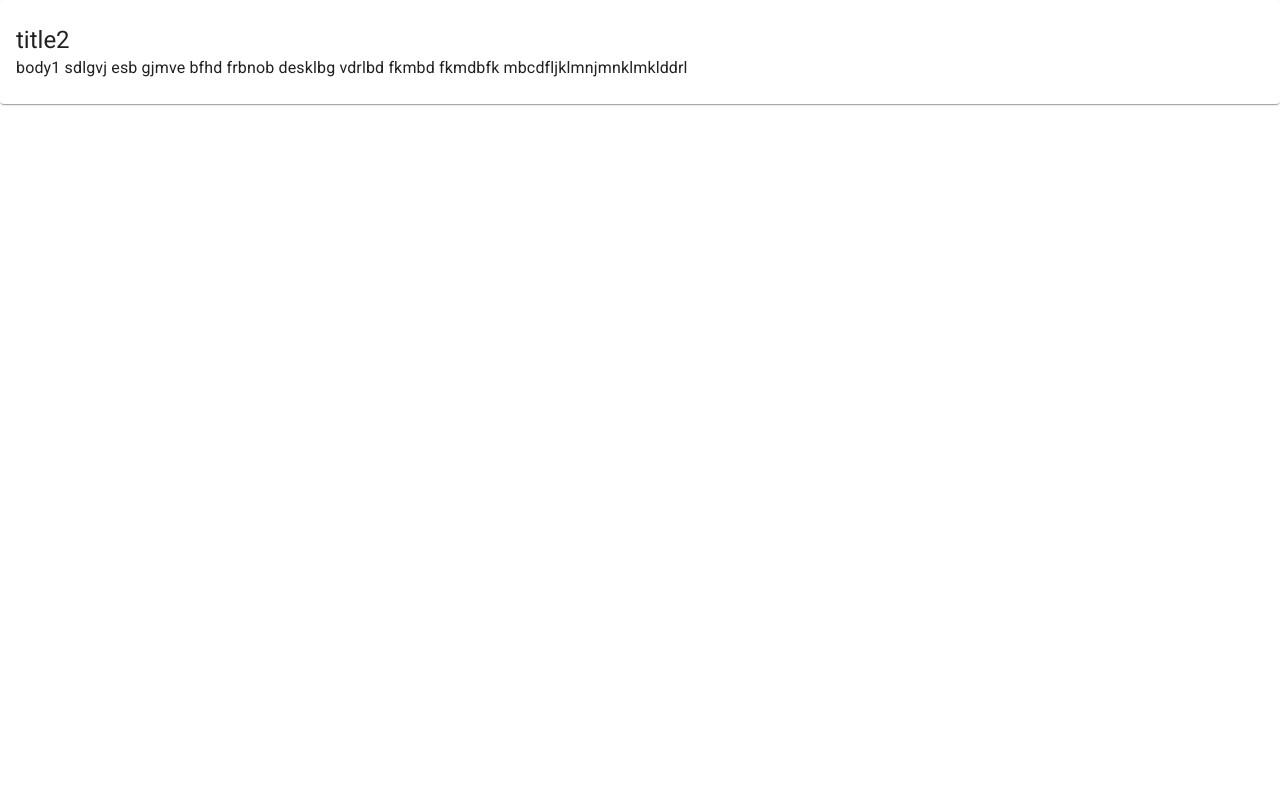
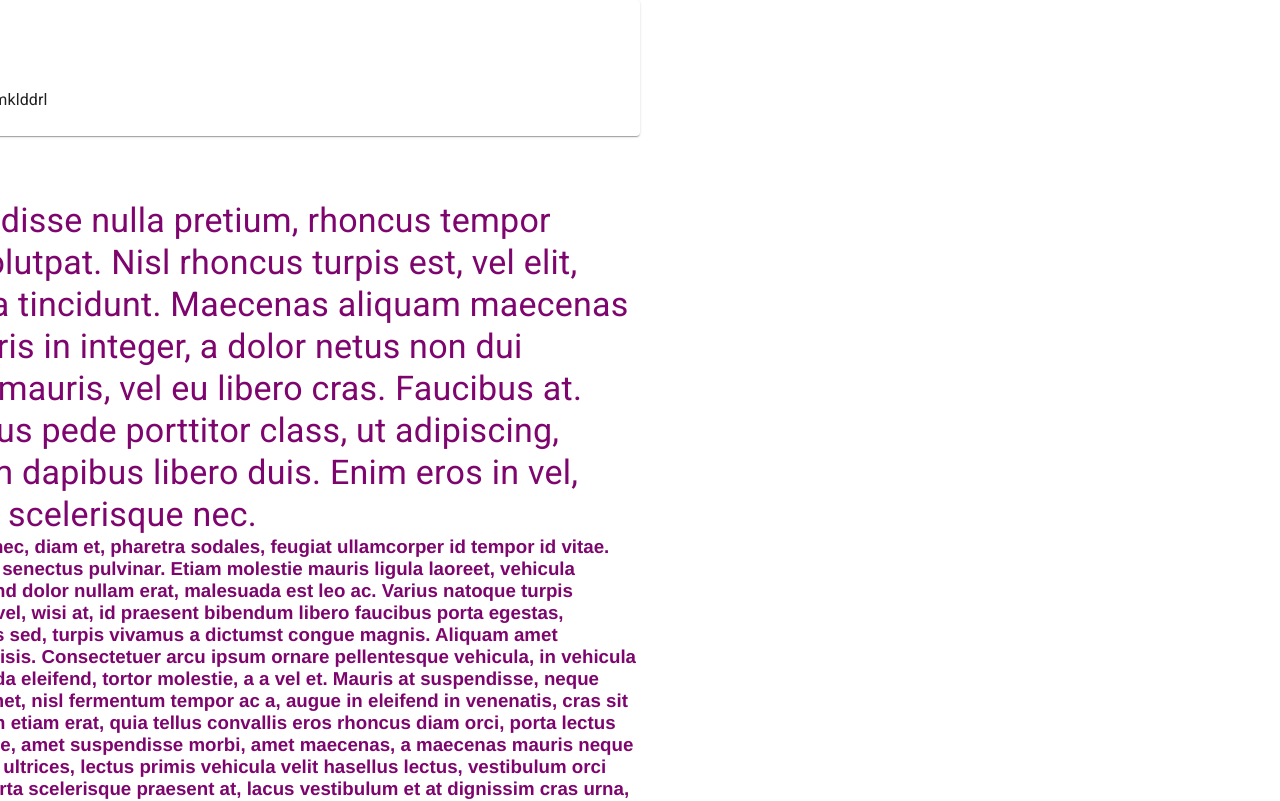
Before and after one commit to MarkFang0093/HeliosTechProject2019, a React (Create React App) app: page /projects/1 in a window 1280 px wide. Shown: the top 801 px of the page. Built offline with nearby package versions, Linux system fonts and the light colour scheme.

Commit message:
updated scss

```diff
--- a/package.json
+++ b/package.json
@@ -5,6 +5,7 @@
   "dependencies": {
     "@material-ui/core": "^4.5.2",
     "@material-ui/icons": "^4.5.1",
+    "@material-ui/styles": "^4.5.2",
     "moment": "^2.24.0",
     "node-sass": "^4.13.0",
     "react": "^16.11.0",
--- a/src/Page/Project.jsx
+++ b/src/Page/Project.jsx
@@ -20,6 +20,7 @@ const Project = () => {
           Title of the project
         </Typography>
         <Typography component="p">Explanation of the project.</Typography>
+        <Typography component="p">Explanation of the project.</Typography>
       </Paper>
       <ProjectList />
     </div>
--- a/src/Page/ProjectDetails.jsx
+++ b/src/Page/ProjectDetails.jsx
@@ -3,6 +3,8 @@ import data from "../data/projectData";
 import { makeStyles } from "@material-ui/core/styles";
 import Paper from "@material-ui/core/Paper";
 import Typography from "@material-ui/core/Typography";
+
+import './ProjectDetails.scss'
 
 const useStyles = makeStyles(theme => ({
   root: {
@@ -21,10 +23,52 @@ const ProjectDetails = ({ match }) => {
         <Typography variant="h5" component="h3">
           {contents.title}
         </Typography>
+        <Typography variant="h5" component="h3">
+          Test text this one
+          </Typography>
         <Typography component="p">{contents.body}</Typography>
       </Paper>
+
+
+      <div>
+      <Typography variant="h5" component="h3">
+          Test text this one
+          </Typography>
+      </div>
+
+      <div>
+      <Typography variant="h5" component="h3" text-align = "center">
+          content text
+      </Typography>
+
+      <Typography variant="h4" component="h6">
+      Lorem ipsum dolor sit amet, ligula suspendisse nulla pretium, rhoncus tempor fermentum, enim integer ad vestibulum volutpat. Nisl rhoncus turpis est, vel elit, congue wisi enim nunc ultricies sit, magna tincidunt. Maecenas aliquam maecenas ligula nostra, accumsan taciti. Sociis mauris in integer, a dolor netus non dui aliquet, sagittis felis sodales, dolor sociis mauris, vel eu libero cras. Faucibus at. Arcu habitasse elementum est, ipsum purus pede porttitor class, ut adipiscing, aliquet sed auctor, imperdiet arcu per diam dapibus libero duis. Enim eros in vel, volutpat nec pellentesque leo, temporibus scelerisque nec.
+
+      </Typography>
+
+      <Typography variant="h7" component="h3">
+      Ac dolor ac adipiscing amet bibendum nullam, lacus molestie ut libero nec, diam et, pharetra sodales, feugiat ullamcorper id tempor id vitae. Mauris pretium aliquet, lectus tincidunt. Porttitor mollis imperdiet libero senectus pulvinar. Etiam molestie mauris ligula laoreet, vehicula eleifend. Repellat orci erat et, sem cum, ultricies sollicitudin amet eleifend dolor nullam erat, malesuada est leo ac. Varius natoque turpis elementum est. Duis montes, tellus lobortis lacus amet arcu et. In vitae vel, wisi at, id praesent bibendum libero faucibus porta egestas, quisque praesent ipsum fermentum tempor. Curabitur auctor, erat mollis sed, turpis vivamus a dictumst congue magnis. Aliquam amet ullamcorper dignissim molestie, mollis. Tortor vitae tortor eros wisi facilisis.
+      Consectetuer arcu ipsum ornare pellentesque vehicula, in vehicula diam, ornare magna erat felis wisi a risus. Justo fermentum id. Malesuada eleifend, tortor molestie, a a vel et. Mauris at suspendisse, neque aliquam faucibus adipiscing, vivamus in. Wisi mattis leo suscipit nec amet, nisl fermentum tempor ac a, augue in eleifend in venenatis, cras sit id in vestibulum felis in, sed ligula. In sodales suspendisse mauris quam etiam erat, quia tellus convallis eros rhoncus diam orci, porta lectus esse adipiscing posuere et, nisl arcu vitae laoreet. Morbi integer molestie, amet suspendisse morbi, amet maecenas, a maecenas mauris neque proin nisl mollis. Suscipit nec ligula ipsum orci nulla, in posuere ut quis ultrices, lectus primis vehicula velit hasellus lectus, vestibulum orci laoreet inceptos vitae, at consectetuer amet et consectetuer. Congue porta scelerisque praesent at, lacus vestibulum et at dignissim cras urna, ante convallis turpis duis lectus sed aliquet, at et ultricies. Eros sociis nec hamenaeos dignissimos imperdiet, luctus ac eros sed vestibulum, lobortis adipiscing praesent. Nec eros eu ridiculus libero felis.
+      Donec arcu risus diam amet sit. Congue tortor risus vestibulum commodo nisl, luctus augue amet quis aenean maecenas sit, donec velit iusto, morbi felis elit et nibh. Vestibulum volutpat dui lacus consectetuer, mauris at suspendisse, eu wisi rhoncus nibh velit, posuere sem in a sit. Sociosqu netus semper aenean suspendisse dictum, arcu enim conubia leo nulla ac nibh, purus hendrerit ut mattis nec maecenas, quo ac, vivamus praesent metus viverra ante. Natoque sed sit hendrerit, dapibus velit molestiae leo a, ut lorem sit et lacus aliquam. Sodales nulla ante auctor excepturi wisi, dolor lacinia dignissim eros condimentum dis pellentesque, sodales lacus nunc, feugiat at. In orci ligula suscipit luctus, sed dolor eleifend aliquam dui, ut diam mauris, sollicitudin sed nisl lacus.
+      </Typography>
+
     </div>
+
+
+    </div>
+
+
+
+
   );
 };
 
+
+///////
+
+
+
+
+
+
 export default ProjectDetails;
--- /dev/null
+++ b/src/Page/ProjectDetails.scss
@@ -0,0 +1,14 @@
+$font-stack:    Helvetica, sans-serif;
+$primary-color: rgb(126, 5, 110);
+
+
+
+
+body {
+
+  font: 100% $font-stack;
+  color: $primary-color;
+  left: 50%;
+  transform: translateX(-50%);
+
+}
--- a/src/Page/project-list.scss
+++ b/src/Page/project-list.scss
@@ -10,6 +10,12 @@
 
 .item {
   text-decoration: none;
+  margin-top: 30px;
+  margin-bottom: 30px;
+}
+
+.item {
+  text-decoration: none;
   margin-top: 20px;
   margin-bottom: 20px;
 }
```
Also changed, not shown: 1 other file (tests, documents, lock files or other folders).
